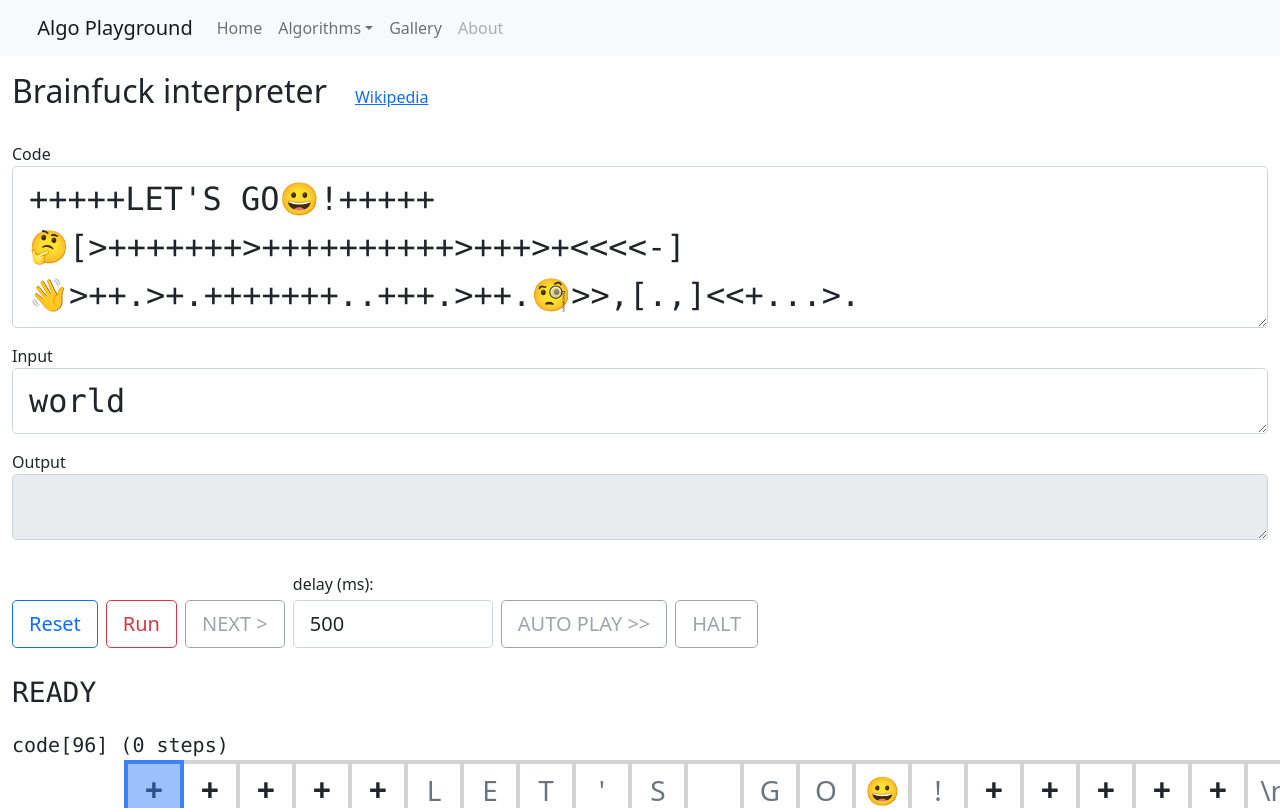
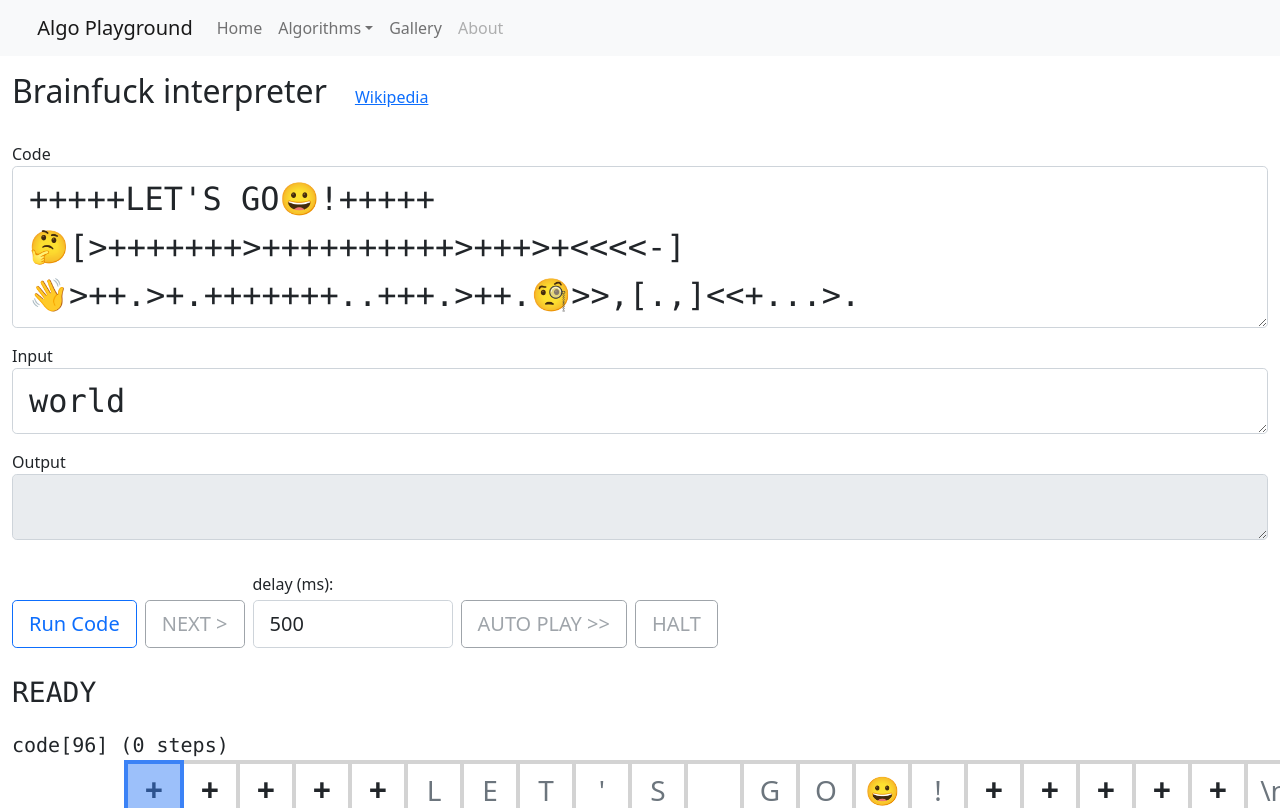
Before and after one commit to zetaraku/algo-playground, a Nuxt app: page /alg/bf in a window 1280 px wide. Shown: the top 808 px of the page. Built offline with nearby package versions, Linux system fonts and the light colour scheme; some icons are missing.

Commit message:
chore: combine reset and run buttons into runCode button

```diff
--- a/pages/alg/bf.vue
+++ b/pages/alg/bf.vue
@@ -62,8 +62,10 @@ function reset() {
   endProcess();
   init();
 }
-function* run() {
-  yield 'Begin Run (Click NEXT or AUTOPLAY to Continue)';
+function* runCode() {
+  init();
+
+  yield 'Begin Run Code (Click NEXT or AUTOPLAY to Continue)';
 
   while (codePointer.value !== code.value.length) {
     const instruction = code.value[codePointer.value];
@@ -250,21 +252,13 @@ onMounted(() => {
       <div class="row row-cols-auto g-2 align-items-end my-1">
         <div class="col">
           <button
-            class="btn btn-lg btn-outline-primary"
-            @click="reset();"
-          >
-            Reset
-          </button>
-        </div>
-        <div class="col">
-          <button
             class="btn btn-lg"
             :class="[
-              currentProcess !== null ? 'btn-danger' : 'btn-outline-danger'
+              currentProcess !== null ? 'btn-primary' : 'btn-outline-primary'
             ]"
-            @click="beginProcess(run);"
+            @click="beginProcess(runCode);"
           >
-            Run
+            Run Code
           </button>
         </div>
         <div class="col">
```
